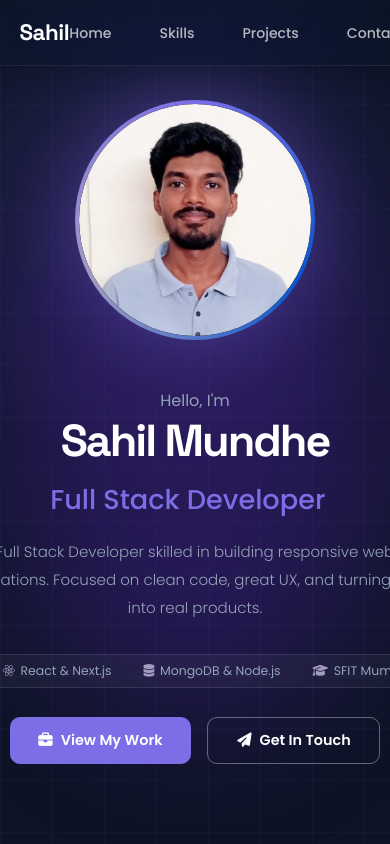
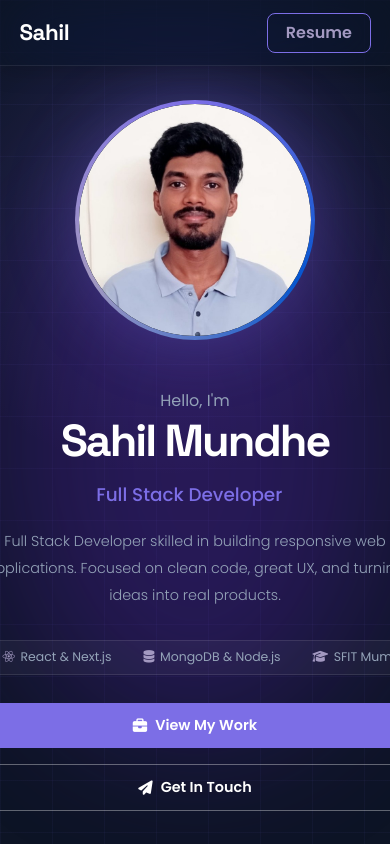
Before and after one commit to Sahileweb/Portfoliow, a Next.js app: page / in a window 390 px wide. Shown: the top 844 px of the page. Built offline with nearby package versions, Linux system fonts and the light colour scheme.

Commit message:
made responsive

```diff
--- a/src/app/globals.css
+++ b/src/app/globals.css
@@ -618,3 +618,57 @@ footer {
   .proj-arrow-left  { margin-left:3vw; }
   .proj-arrow-right { margin-right:3vw; }
 }
+
+/* =========================================
+   MOBILE RESPONSIVENESS FIXES
+========================================= */
+
+/* --- 1. NAVBAR FIXES --- */
+/* For Tablets: Shrink the huge gaps so links still fit */
+@media (max-width: 950px) {
+  .nav-links { gap: 1rem; }
+  .nav-links a { font-size: 0.8rem; }
+}
+
+/* For Phones: Hide the center links to stop them from crushing the logo */
+@media (max-width: 768px) {
+  .nav-links {
+    display: none;
+    /* NOTE: To make these links accessible on mobile later,
+       you will need to build a Hamburger Menu toggle in React! */
+  }
+}
+
+/* --- 2. HERO TEXT & BUTTON FIXES --- */
+@media (max-width: 600px) {
+  /* Shrink the typewriter font so it doesn't bleed off the screen */
+  .hero-typewriter {
+    font-size: 1.15rem;
+    text-align: center;
+    justify-content: center;
+    width: 100%;
+  }
+
+  /* Add side padding to the paragraph so it breathes */
+  .hero-tagline {
+    font-size: 0.9rem;
+    padding: 0 1rem;
+    width: 100%;
+    margin-left: auto;
+    margin-right: auto;
+  }
+
+  /* Stack the buttons vertically so they don't squish side-by-side */
+  .hero-btns {
+    flex-direction: column;
+    width: 100%;
+    padding: 0 1.5rem;
+    gap: 1rem;
+  }
+
+  /* Make buttons full width for easier tapping */
+  .hero-btns .btn {
+    width: 100%;
+    justify-content: center;
+  }
+}
```
